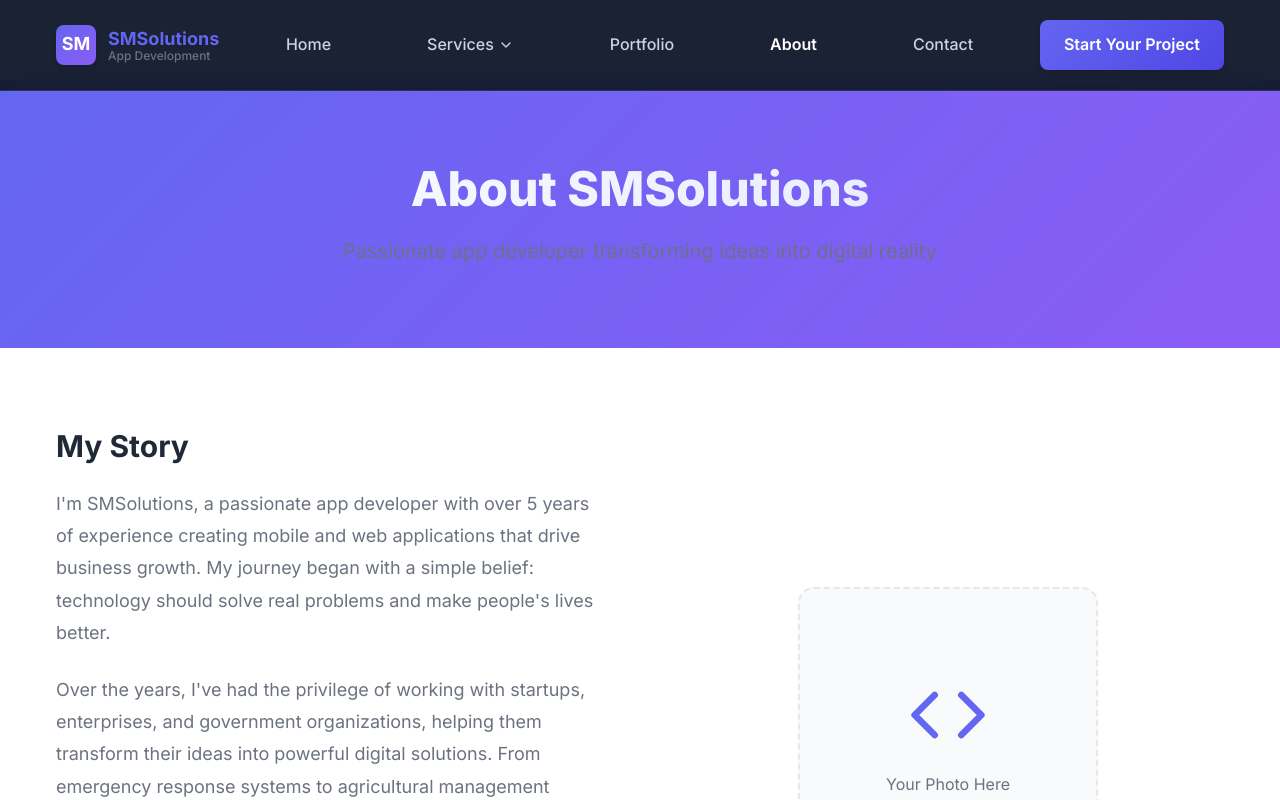
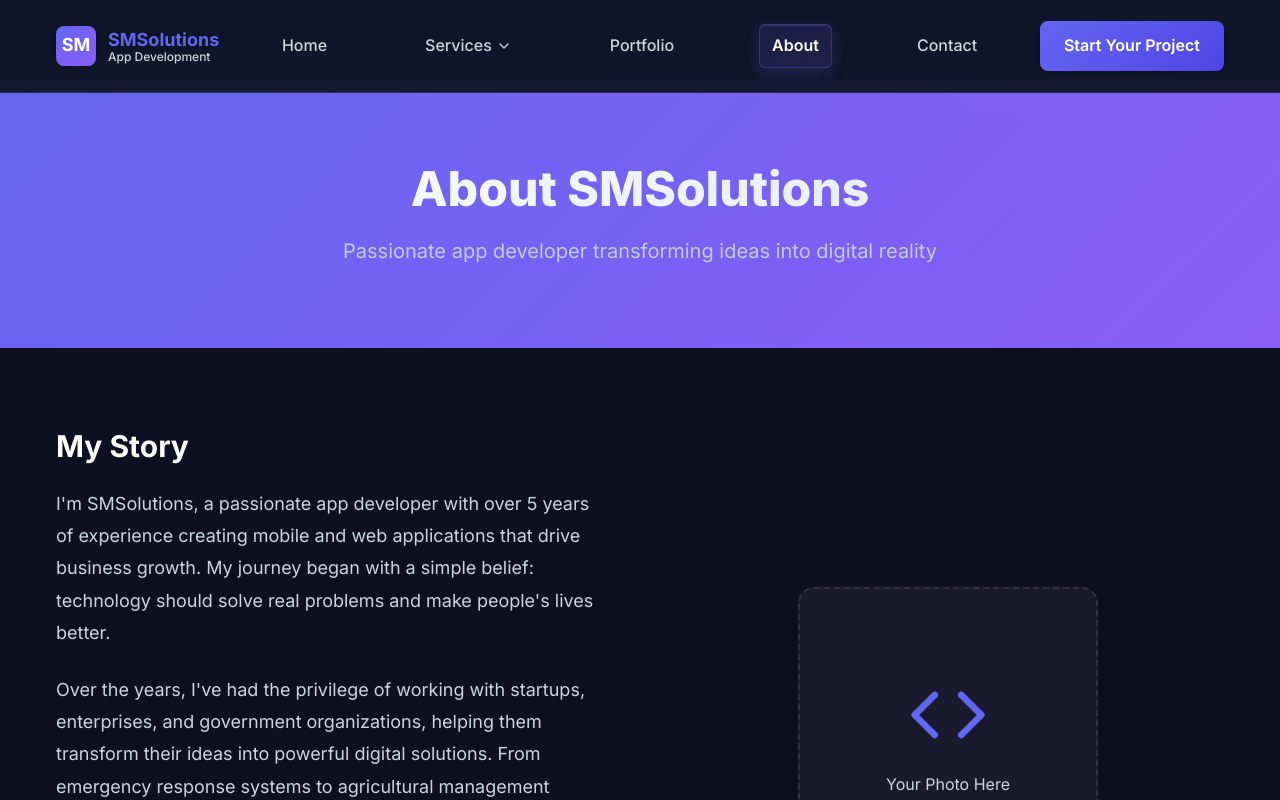
Before and after one commit to Muhoti/smsolutions_admin, a React (Create React App) app: page /about in a window 1280 px wide. Shown: the top 800 px of the page. Built offline with nearby package versions, Linux system fonts and the light colour scheme; the HTML template or start-up script is replaced by a standard one.

Commit message:
Revamp overall styling across multiple components with new gradient backgrounds, enhanced text colors, and improved hover effects. Update App.css for a cohesive dark theme, and refine Navbar, Portfolio, Services, About, Contact, and Home sections for better visual appeal and user experience.

```diff
--- a/src/App.css
+++ b/src/App.css
@@ -13,17 +13,17 @@
   --secondary-color: #f59e0b;
   --accent-color: #10b981;
 
-  --text-primary: #1f2937;
-  --text-secondary: #6b7280;
-  --text-light: #9ca3af;
+  --text-primary: #ffffff;
+  --text-secondary: #cbd5e1;
+  --text-light: #94a3b8;
 
-  --bg-primary: #ffffff;
-  --bg-secondary: #f9fafb;
-  --bg-dark: #111827;
-  --bg-card: #ffffff;
+  --bg-primary: #0f0f23;
+  --bg-secondary: #1a1a2e;
+  --bg-dark: #16213e;
+  --bg-card: rgba(15, 23, 42, 0.8);
 
-  --border-color: #e5e7eb;
-  --border-light: #f3f4f6;
+  --border-color: rgba(255, 255, 255, 0.1);
+  --border-light: rgba(255, 255, 255, 0.05);
 
   --shadow-sm: 0 1px 2px 0 rgb(0 0 0 / 0.05);
   --shadow-md: 0 4px 6px -1px rgb(0 0 0 / 0.1), 0 2px 4px -2px rgb(0 0 0 / 0.1);
@@ -92,7 +92,8 @@ body {
   font-size: var(--font-size-base);
   line-height: 1.6;
   color: var(--text-primary);
-  background-color: var(--bg-primary);
+  background: linear-gradient(135deg, #0f0f23 0%, #1a1a2e 50%, #16213e 100%);
+  min-height: 100vh;
   -webkit-font-smoothing: antialiased;
   -moz-osx-font-smoothing: grayscale;
 }
--- a/src/components/Navbar.css
+++ b/src/components/Navbar.css
@@ -90,17 +90,71 @@
   font-size: var(--font-size-base);
   padding: var(--spacing-2) var(--spacing-3);
   border-radius: var(--radius-md);
-  transition: transform var(--transition-normal);
+  transition: all 0.4s cubic-bezier(0.4, 0, 0.2, 1);
+  position: relative;
+  overflow: hidden;
+  border: 1px solid transparent;
+}
+
+.nav-link::before {
+  content: '';
+  position: absolute;
+  top: 0;
+  left: 0;
+  right: 0;
+  bottom: 0;
+  background: linear-gradient(135deg,
+    rgba(99, 102, 241, 0.1) 0%,
+    rgba(139, 92, 246, 0.1) 50%,
+    rgba(236, 72, 153, 0.1) 100%);
+  opacity: 0;
+  transition: all 0.4s cubic-bezier(0.4, 0, 0.2, 1);
+  border-radius: var(--radius-md);
+}
+
+.nav-link::after {
+  content: '';
+  position: absolute;
+  top: 50%;
+  left: 50%;
+  width: 0;
+  height: 0;
+  background: radial-gradient(circle, rgba(99, 102, 241, 0.3) 0%, transparent 70%);
+  transform: translate(-50%, -50%);
+  transition: all 0.6s cubic-bezier(0.4, 0, 0.2, 1);
+  border-radius: 50%;
+}
+
+.nav-link:hover::before {
+  opacity: 1;
+  transform: scale(1.05);
+}
+
+.nav-link:hover::after {
+  width: 200px;
+  height: 200px;
 }
 
 .nav-link:hover {
-  transform: translateY(-2px);
+  transform: translateY(-2px) scale(1.02);
   color: #ffffff;
+  background: rgba(99, 102, 241, 0.15);
+  border: 1px solid rgba(99, 102, 241, 0.3);
+  box-shadow:
+    0 8px 25px rgba(99, 102, 241, 0.15),
+    0 0 0 1px rgba(255, 255, 255, 0.1);
 }
 
 .nav-link.active {
   color: #ffffff;
   font-weight: 600;
+  background: linear-gradient(135deg,
+    rgba(99, 102, 241, 0.15) 0%,
+    rgba(139, 92, 246, 0.15) 100%);
+  border: 1px solid rgba(99, 102, 241, 0.3);
+  box-shadow:
+    0 4px 15px rgba(99, 102, 241, 0.2),
+    inset 0 1px 0 rgba(255, 255, 255, 0.1);
 }
 
 /* Dropdown */
@@ -117,15 +171,62 @@
   font-size: var(--font-size-base);
   padding: var(--spacing-2) var(--spacing-3);
   border-radius: var(--radius-md);
-  transition: transform var(--transition-normal);
+  transition: all 0.4s cubic-bezier(0.4, 0, 0.2, 1);
+  position: relative;
+  overflow: hidden;
+  border: 1px solid transparent;
   display: flex;
   align-items: center;
   gap: var(--spacing-1);
 }
 
+.dropdown-trigger::before {
+  content: '';
+  position: absolute;
+  top: 0;
+  left: 0;
+  right: 0;
+  bottom: 0;
+  background: linear-gradient(135deg,
+    rgba(99, 102, 241, 0.1) 0%,
+    rgba(139, 92, 246, 0.1) 50%,
+    rgba(236, 72, 153, 0.1) 100%);
+  opacity: 0;
+  transition: all 0.4s cubic-bezier(0.4, 0, 0.2, 1);
+  border-radius: var(--radius-md);
+}
+
+.dropdown-trigger::after {
+  content: '';
+  position: absolute;
+  top: 50%;
+  left: 50%;
+  width: 0;
+  height: 0;
+  background: radial-gradient(circle, rgba(99, 102, 241, 0.3) 0%, transparent 70%);
+  transform: translate(-50%, -50%);
+  transition: all 0.6s cubic-bezier(0.4, 0, 0.2, 1);
+  border-radius: 50%;
+}
+
+.dropdown-trigger:hover::before {
+  opacity: 1;
+  transform: scale(1.05);
+}
+
+.dropdown-trigger:hover::after {
+  width: 200px;
+  height: 200px;
+}
+
 .dropdown-trigger:hover {
-  transform: translateY(-2px);
+  transform: translateY(-2px) scale(1.02);
   color: #ffffff;
+  background: rgba(99, 102, 241, 0.15);
+  border: 1px solid rgba(99, 102, 241, 0.3);
+  box-shadow:
+    0 8px 25px rgba(99, 102, 241, 0.15),
+    0 0 0 1px rgba(255, 255, 255, 0.1);
 }
 
 .dropdown-icon {
@@ -158,12 +259,55 @@
   text-decoration: none;
   font-size: var(--font-size-sm);
   border-radius: var(--radius-md);
-  transition: transform var(--transition-normal);
+  transition: all 0.3s cubic-bezier(0.4, 0, 0.2, 1);
+  position: relative;
+  overflow: hidden;
+  border: 1px solid transparent;
+}
+
+.dropdown-item::before {
+  content: '';
+  position: absolute;
+  top: 0;
+  left: -100%;
+  width: 100%;
+  height: 100%;
+  background: linear-gradient(90deg,
+    transparent 0%,
+    rgba(99, 102, 241, 0.1) 50%,
+    transparent 100%);
+  transition: left 0.5s cubic-bezier(0.4, 0, 0.2, 1);
+}
+
+.dropdown-item::after {
+  content: '';
+  position: absolute;
+  top: 0;
+  left: 0;
+  width: 3px;
+  height: 100%;
+  background: linear-gradient(180deg, #6366f1, #8b5cf6);
+  transform: scaleY(0);
+  transform-origin: bottom;
+  transition: transform 0.3s cubic-bezier(0.4, 0, 0.2, 1);
+}
+
+.dropdown-item:hover::before {
+  left: 100%;
+}
+
+.dropdown-item:hover::after {
+  transform: scaleY(1);
 }
 
 .dropdown-item:hover {
-  transform: translateY(-1px);
+  transform: translateX(8px) scale(1.02);
   color: #ffffff;
+  background: rgba(99, 102, 241, 0.1);
+  border: 1px solid rgba(99, 102, 241, 0.2);
+  box-shadow:
+    0 4px 15px rgba(99, 102, 241, 0.15),
+    inset 0 1px 0 rgba(255, 255, 255, 0.1);
 }
 
 /* CTA Button */
@@ -188,10 +332,29 @@
   background: linear-gradient(135deg, var(--primary-color), var(--primary-dark));
   color: white;
   box-shadow: 0 4px 15px rgba(99, 102, 241, 0.3);
+  position: relative;
+  overflow: hidden;
+}
+
+.btn-primary::before {
+  content: '';
+  position: absolute;
+  top: 0;
+  left: -100%;
+  width: 100%;
+  height: 100%;
+  background: linear-gradient(90deg, transparent, rgba(255, 255, 255, 0.2), transparent);
+  transition: left 0.5s cubic-bezier(0.4, 0, 0.2, 1);
+}
+
+.btn-primary:hover::before {
+  left: 100%;
 }
 
 .btn-primary:hover {
-  transform: translateY(-2px);
+  transform: translateY(-2px) scale(1.02);
+  box-shadow: 0 8px 25px rgba(99, 102, 241, 0.4);
+  border: 1px solid rgba(255, 255, 255, 0.2);
 }
 
 /* Mobile Menu Button */
--- a/src/components/sections/Portfolio.css
+++ b/src/components/sections/Portfolio.css
@@ -1,6 +1,8 @@
 .portfolio-section {
   padding: var(--spacing-20) 0;
-  background: var(--bg-secondary);
+  background: linear-gradient(135deg, #1a1a2e 0%, #16213e 50%, #0f0f23 100%);
+  position: relative;
+  overflow: hidden;
 }
 
 .portfolio-header {
@@ -11,12 +13,13 @@
 .portfolio-header h2 {
   font-size: var(--font-size-3xl);
   margin-bottom: var(--spacing-4);
-  color: var(--text-primary);
+  color: #ffffff;
+  text-shadow: 0 2px 4px rgba(0, 0, 0, 0.3);
 }
 
 .portfolio-header p {
   font-size: var(--font-size-lg);
-  color: var(--text-secondary);
+  color: #cbd5e1;
   max-width: 600px;
   margin: 0 auto;
 }
@@ -30,11 +33,12 @@
 .filter-buttons {
   display: flex;
   gap: var(--spacing-2);
-  background: var(--bg-card);
+  background: rgba(15, 23, 42, 0.8);
+  backdrop-filter: blur(10px);
   padding: var(--spacing-2);
   border-radius: var(--radius-lg);
-  box-shadow: var(--shadow-sm);
-  border: 1px solid var(--border-light);
+  box-shadow: 0 8px 32px rgba(0, 0, 0, 0.3);
+  border: 1px solid rgba(255, 255, 255, 0.1);
 }
 
 .filter-btn {
@@ -42,7 +46,7 @@
   border: none;
   border-radius: var(--radius-md);
   background: transparent;
-  color: var(--text-secondary);
+  color: #cbd5e1;
   font-weight: 500;
   cursor: pointer;
   transition: all var(--transition-normal);
--- a/src/components/sections/Services.css
+++ b/src/components/sections/Services.css
@@ -1,6 +1,8 @@
 .services-section {
   padding: var(--spacing-20) 0;
-  background: var(--bg-primary);
+  background: linear-gradient(135deg, #0f0f23 0%, #1a1a2e 50%, #16213e 100%);
+  position: relative;
+  overflow: hidden;
 }
 
 .services-header {
@@ -11,12 +13,13 @@
 .services-header h2 {
   font-size: var(--font-size-3xl);
   margin-bottom: var(--spacing-4);
-  color: var(--text-primary);
+  color: #ffffff;
+  text-shadow: 0 2px 4px rgba(0, 0, 0, 0.3);
 }
 
 .services-header p {
   font-size: var(--font-size-lg);
-  color: var(--text-secondary);
+  color: #cbd5e1;
   max-width: 600px;
   margin: 0 auto;
 }
@@ -28,13 +31,14 @@
 }
 
 .service-card {
-  background: var(--bg-card);
+  background: rgba(15, 23, 42, 0.8);
+  backdrop-filter: blur(10px);
   padding: var(--spacing-8);
   border-radius: var(--radius-2xl);
-  box-shadow: var(--shadow-md);
+  box-shadow: 0 8px 32px rgba(0, 0, 0, 0.3);
   text-align: center;
   transition: all var(--transition-normal);
-  border: 1px solid var(--border-light);
+  border: 1px solid rgba(255, 255, 255, 0.1);
   position: relative;
   overflow: hidden;
 }
@@ -100,11 +104,11 @@
   font-size: var(--font-size-xl);
   font-weight: 700;
   margin-bottom: var(--spacing-4);
-  color: var(--text-primary);
+  color: #ffffff;
 }
 
 .service-card p {
-  color: var(--text-secondary);
+  color: #cbd5e1;
   line-height: 1.6;
   margin-bottom: var(--spacing-6);
   font-size: var(--font-size-base);
--- a/src/pages/About.css
+++ b/src/pages/About.css
@@ -1,5 +1,8 @@
 .about-page {
   padding-top: 80px; /* Account for fixed navbar */
+  background: linear-gradient(135deg, #0f0f23 0%, #1a1a2e 50%, #16213e 100%);
+  color: #e2e8f0;
+  min-height: 100vh;
 }
 
 /* Hero Section */
--- a/src/pages/Contact.css
+++ b/src/pages/Contact.css
@@ -1,5 +1,8 @@
 .contact-page {
   padding-top: 80px; /* Account for fixed navbar */
+  background: linear-gradient(135deg, #0f0f23 0%, #1a1a2e 50%, #16213e 100%);
+  color: #e2e8f0;
+  min-height: 100vh;
 }
 
 /* Hero Section */
--- a/src/pages/Home.css
+++ b/src/pages/Home.css
@@ -1,5 +1,7 @@
 .home-page {
   overflow-x: hidden;
+  background: linear-gradient(135deg, #0f0f23 0%, #1a1a2e 50%, #16213e 100%);
+  color: #e2e8f0;
 }
 
 /* Hero Section Styles */
```
